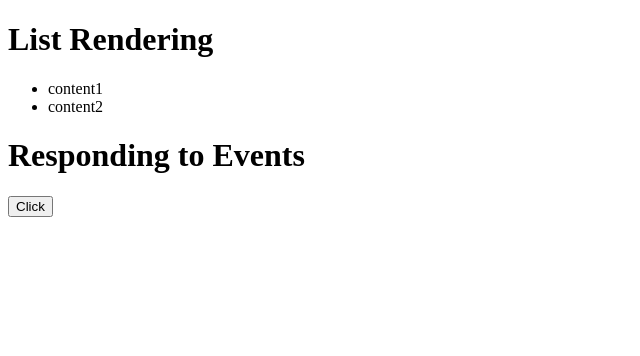
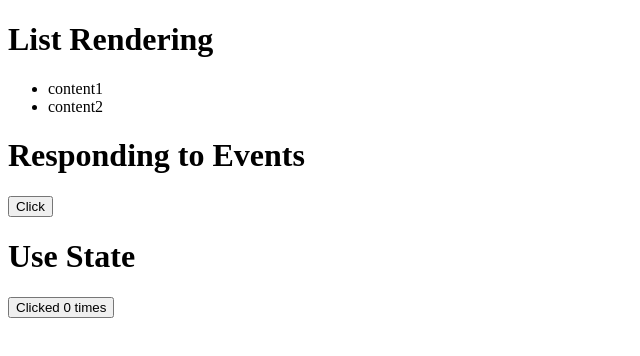
Before and after one commit to hellogyeol/practice-react, a React (Create React App) app: page / in a window 1280 px wide. Shown: the top 356 px of the page, without its empty margins (0-640 px from the left). Built offline with nearby package versions, Linux system fonts and the light colour scheme; the HTML template or start-up script is replaced by a standard one.

Commit message:
test: useState로 숫자 카운트

```diff
--- a/src/App.js
+++ b/src/App.js
@@ -1,11 +1,13 @@
 import List from './components/List';
 import Event from './components/Event';
+import State from './components/State';
 
 function App() {
   return (
     <>
       <List />
       <Event />
+      <State />
     </>
   );
 }
--- /dev/null
+++ b/src/components/State.js
@@ -0,0 +1,20 @@
+import { useState } from "react";
+
+function State() {
+  const [count, setCount] = useState(0);
+
+  function handleClick() {
+    setCount(count + 1);
+  }
+
+  return (
+    <>
+      <h1>Use State</h1>
+      <button onClick={handleClick}>
+        Clicked {count} times
+      </button>
+    </>
+  )
+}
+
+export default State;
```
